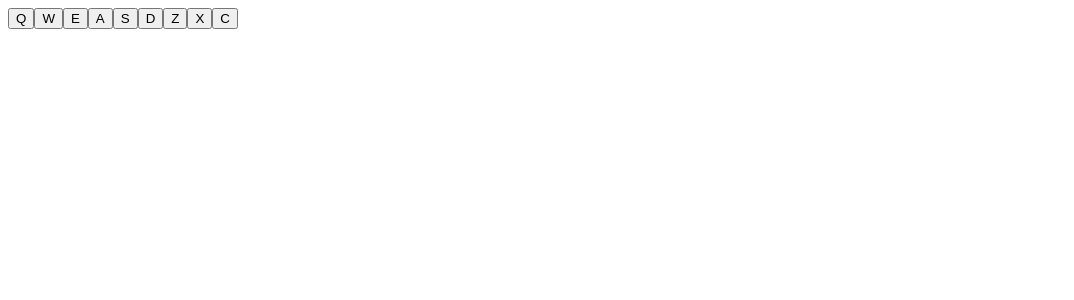
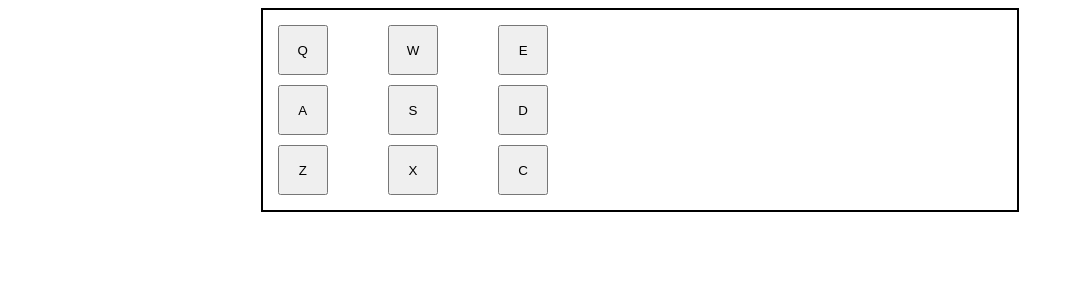
Before and after one commit to LyudmilaNevedomskaya/drum-machine-freecodecamp, a React (Create React App) app: page / in a window 1280 px wide. Shown: the top 300 px of the page, without its empty margins (0-1074 px from the left). Built offline with nearby package versions, Linux system fonts and the light colour scheme.

Commit message:
Button styles

```diff
--- a/src/App.css
+++ b/src/App.css
@@ -0,0 +1,24 @@
+* {box-sizing: border-box;}
+
+.container {
+  width: 60%;
+  margin: auto;
+  padding: 10px;
+  border: 2px solid black;
+  display: flex;
+  flex-wrap: wrap-reverse;
+}
+.drum-pad-container {
+  flex: 1;
+  display: grid;
+  grid-template-columns: 30% 30% 30%;
+}
+.drum-pad {
+  padding: 10px;
+  margin: 5px;
+  width: 50px;
+  height: 50px;
+}
+.control-container {
+  flex: 1;
+}
--- a/src/App.js
+++ b/src/App.js
@@ -5,13 +5,16 @@ function App() {
 
   function playSound(el) {
     const audio = document.getElementById(el);
-    //audio.currentTime = 0;
+    audio.currentTime = 0;
     audio.play();
   }
 
   return (
-    <div id="drum-machine">
+    <div id="drum-machine" className="container">
+      <div className="drum-pad-container">
       <GetSound playSound={playSound}/>
+      </div>
+      <div className="control-container"></div>
     </div>
   );
 }
--- a/src/components/GetSound.js
+++ b/src/components/GetSound.js
@@ -4,7 +4,7 @@ import KeyboardSound from "./KeyboardSound";
 export default function GetSound(props) {
   return soundsOne.map(sound => {
     return (
-      <KeyboardSound key={sound.key} playSound={props.playSound} sound={sound} />
+        <KeyboardSound key={sound.key} playSound={props.playSound} sound={sound} />
     )
   })
 };
```
